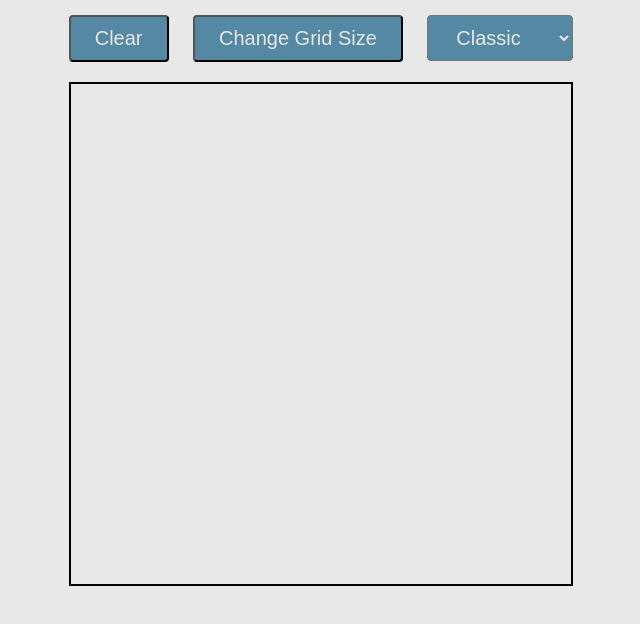
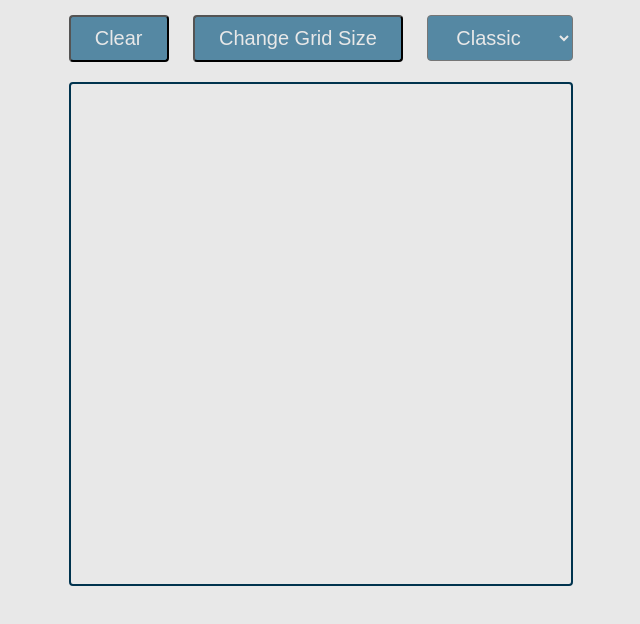
Before and after one commit to wukrit/etch_a_sketch, a plain HTML site: page index.html in a window 1280 px wide. Shown: the part 48-672 px from the top of the page, without its empty margins (319-959 px from the left). Drawn offline with Linux system fonts and the light colour scheme.

Commit message:
Minor aesthetic changes.

```diff
--- a/style.css
+++ b/style.css
@@ -28,6 +28,8 @@ h1 {
   height: 500px;
   border-style: solid;
   border-width: 2px;
+  border-color: #00334e;
+  border-radius: 4px;
   display: flex;
   flex-flow: row;
   flex-wrap: wrap;
```
